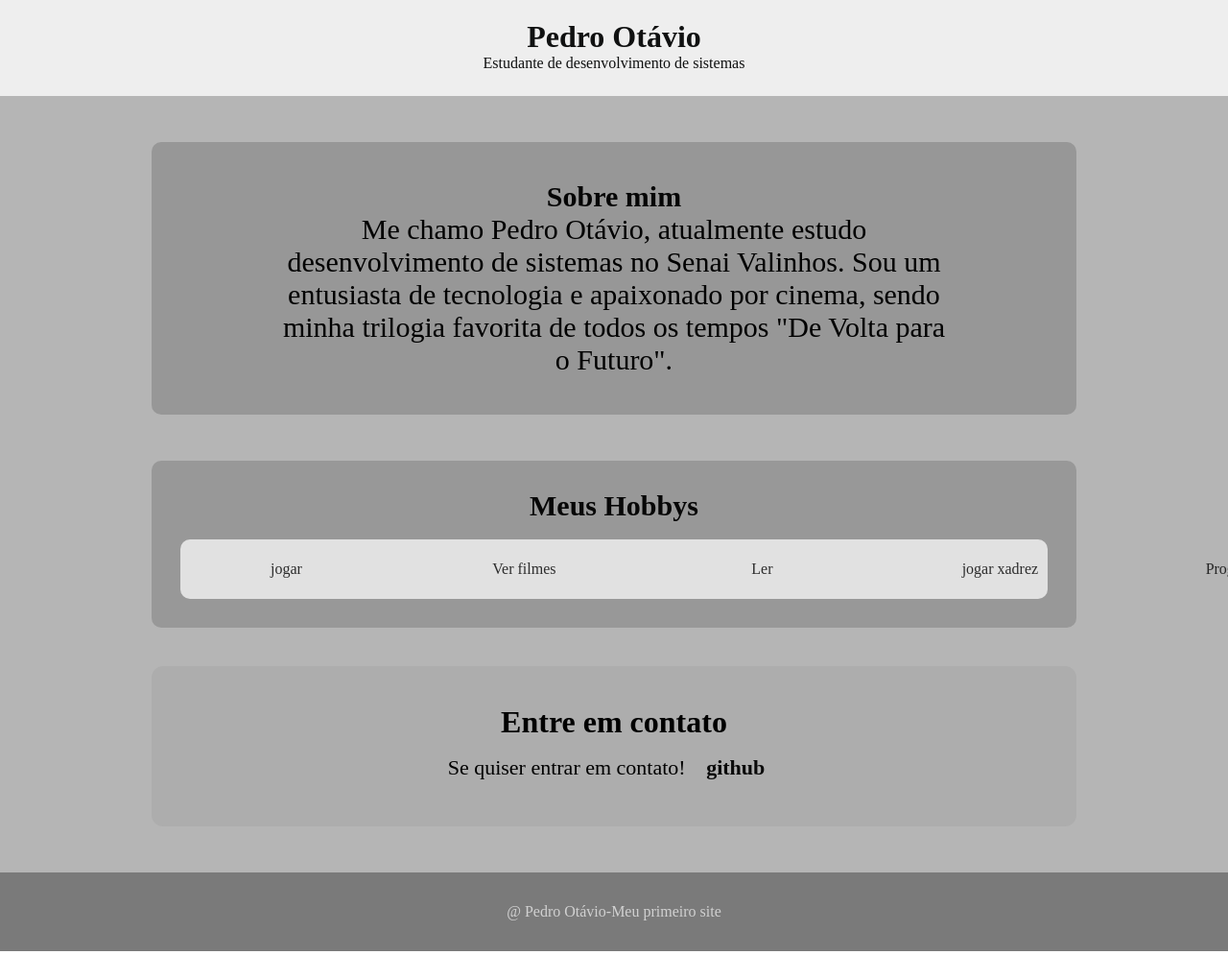
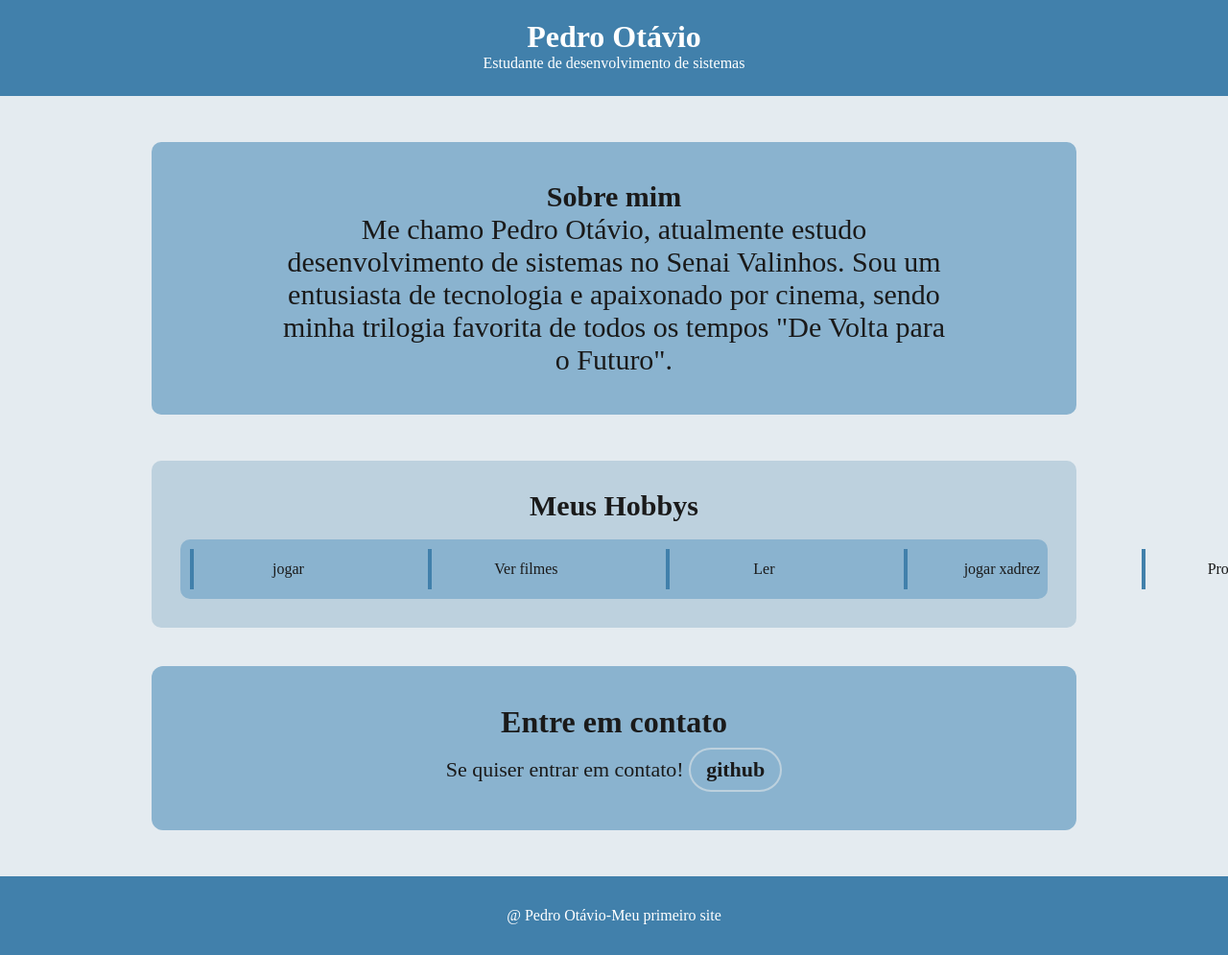
Before and after one commit to Supremeduck3/Segundo-site, a plain HTML site: page index.html in a window 1280 px wide. Shown: the top 995 px of the page at 96% size. Drawn offline with Linux system fonts and the light colour scheme; a web font is replaced by a local one.

Commit message:
Atualização

```diff
--- a/assets/index.css
+++ b/assets/index.css
@@ -4,78 +4,63 @@
     padding:0 ;
     box-sizing: border-box;
 }
-/*config geral*/
 body {
     display: flex;
     flex-direction: column;
     min-height: 100vh;
     font-family: "Libetinus-serif";
+    background-color: #e4ebf0;
+    color: #1a1a1a;
 }
-/*sobre mim*/
 #Cabeçalho{
     margin-top: 20px;
 }
 header {
-    background-color: rgba(235, 235, 235, 0.822);
+    background-color: #4180ab;
     width: 100%;
     height: 100px;
     text-align: center;
-    color: rgb(16, 17, 17);
+    color: #ffffff;
 }
-/*sobremim*/
 about-section {
     display: block;
-    background-color: rgba(139, 139, 139, 0.712);
+    background-color: #8ab3cf;
     width: 80%;
     margin: 0 auto;
     padding: 40px;
     border-radius: 10px;
     margin-bottom: 48px;
+    color: #1a1a1a;
 }
-
 main {
-    background-color: rgba(136, 136, 136, 0.623);
+    background-color: #e4ebf0;
     flex: 1;
     width: 100%;
     padding: 48px 38px;
 }
-.sobremim {
+.sobremim, #titulo {
     font-size: 30px;
-    color: rgb(0, 0, 0);
+    color: #1a1a1a;
     width: 80%;
     text-align: center;
     margin: 0 auto;
 }
-#titulo{
+.hobbit, #hobby {
     font-size: 30px;
-    color: rgb(5, 5, 5);
-    width: 80%;
-    text-align: center;
-    margin: 0 auto;
-}
-/*segunda caixa*/
-.hobbit {
-    font-size: 30px;
-    color: rgb(228, 241, 252);
-    width: 80%;
-    text-align: center;
-    margin: 0 auto;
-}
-#hobby{
-    font-size: 30px;
-    color: rgb(7, 7, 7);
+    color: #1a1a1a;
     width: 80%;
     text-align: center;
     margin: 0 auto;
 }
 about-section2 {
     display: block;
-    background-color: rgba(136, 136, 136, 0.63);
+    background-color: #bdd1de;
     width: 80%;
     margin: 0 auto;
     padding: 30px;
     border-radius: 10px;
     margin-top: 48px;
+    color: #1a1a1a;
 }
 ul{
     list-style: none;
@@ -83,62 +68,64 @@ ul{
     display: flex;
     gap: 48px;
     text-align: center;
-    background-color: rgba(255, 255, 255, 0.712);
+    background-color: #8ab3cf;
     border-radius: 10px;
 }
 li{
-    border-left: 4x solid rgb(248, 248, 248);
+    display: block;
+    border-left: 4px solid #4180ab;
     min-width: 200px;
     padding: 12px;
-    font-size: 16px;
-    color: rgba(3, 3, 3, 0.808);
     font-size: medium;
-
+    color: #1a1a1a;
 }
 li:hover{
-    background-color: rgba(12, 12, 12, 0.048);
+    background-color: #4180ab;
+    color: #ffffff;
     transform: translateX(5px);
     transition: all 0.3s ease;
 }
 contact{
     display: block;
-    background-color: rgb(173, 173, 173);
+    background-color: #8ab3cf;
     width: 80%;
     margin: 0 auto;
     padding: 40px;
     border-radius: 12px;
     margin-top: 40px;
+    color: #1a1a1a;
 }
 contact h1{
     margin-bottom: 8px;
     text-align: center;
+    color: #1a1a1a;
 }
 contact p{
     text-align: center;
     font-size: 22px;
+    color: #1a1a1a;
 }
 contact a {
-    color: rgb(10, 10, 10);
+    color: #1a1a1a;
     text-decoration: none;
     font-weight: bold;
     padding: 0.5rem 1rem;
-    border:2px solid color rgb(139, 139, 139);
+    border: 2px solid #bdd1de;
     border-radius: 25px;
     display: inline-block;
 }
 contact a:hover {
-    background-color: rgb(95, 95, 95);
-    color: rgb(0, 0, 0);
+    background-color: #bdd1de;
+    color: #1a1a1a;
     transform: translateY(-2px);
 }
 footer {
-    background-color: rgb(122, 122, 122);
+    background-color: #4180ab;
     text-align: center;
-    color: rgb(131, 131, 131);
     padding: 2rem;
     width: 100%;
 }
 footer p {
     font-size: 1rem;
-    color: rgb(209, 209, 209);
+    color: #ffffff;
 }
```
